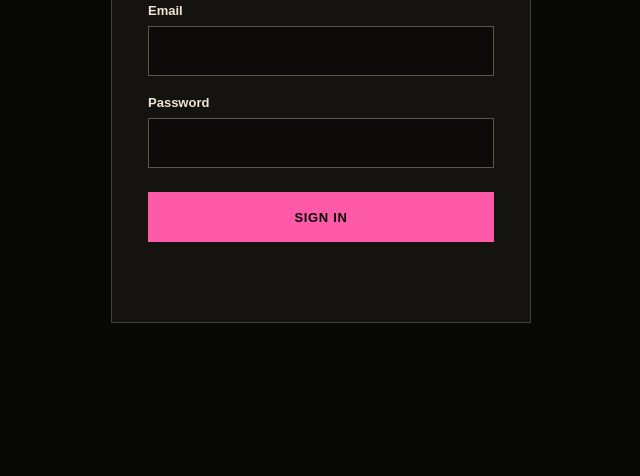
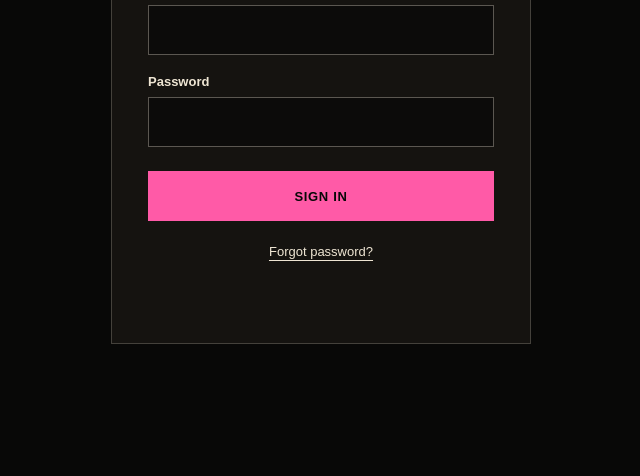
Before and after one commit to llivichuzhcadesign-ux/la-vaca-loca-records, a plain HTML site: page admin/login.html in a window 1280 px wide. Shown: the part 324-800 px from the top of the page, without its empty margins (319-959 px from the left). Drawn offline with Linux system fonts and the light colour scheme.

Commit message:
Add forgot-password recovery link to admin login

```diff
--- a/admin/login.html
+++ b/admin/login.html
@@ -11,8 +11,8 @@
 button{display:block;width:100%;min-height:50px;padding:13px;margin-top:24px;border:0;border-radius:0;background:#ff5aa7;color:#080807;font:inherit;font-size:13px;font-weight:900;text-transform:uppercase;letter-spacing:.05em;cursor:pointer}
 button:disabled{opacity:.6;cursor:wait}
 button:focus-visible{outline:2px solid #eee5d3;outline-offset:3px}
-#error{color:#ffb5b5;min-height:20px}
+#error{color:#ffb5b5;min-height:20px}.recovery-link{text-align:center;margin:19px 0 0}.recovery-link a{color:#eee5d3;font-size:13px;text-underline-offset:4px}.recovery-link a:hover{color:#ff5aa7}
 @media(max-width:380px){.panel{padding:22px}h1{margin-top:20px}}
-</style></head><body><main class="panel"><div class="brand">LA VACA LOCA RECORDS</div><h1>Admin sign in</h1><p>Manage your website securely.</p><form id="form"><label for="email">Email</label><input type="email" id="email" autocomplete="username" required><label for="password">Password</label><input type="password" id="password" autocomplete="current-password" required><button id="submit">Sign in</button></form><p id="error" role="alert"></p></main><script>
+</style></head><body><main class="panel"><div class="brand">LA VACA LOCA RECORDS</div><h1>Admin sign in</h1><p>Manage your website securely.</p><form id="form"><label for="email">Email</label><input type="email" id="email" autocomplete="username" required><label for="password">Password</label><input type="password" id="password" autocomplete="current-password" required><button id="submit">Sign in</button></form><p class="recovery-link"><a href="./forgot-password.html">Forgot password?</a></p><p id="error" role="alert"></p></main><script>
 const form=document.getElementById('form'),error=document.getElementById('error');form.addEventListener('submit',async event=>{event.preventDefault();error.textContent='';const btn=document.getElementById('submit');btn.disabled=true;try{const response=await fetch('../api/auth/login',{method:'POST',headers:{'content-type':'application/json'},body:JSON.stringify({email:document.getElementById('email').value,password:document.getElementById('password').value})});const data=await response.json();if(!response.ok)throw Error(data.error||'Sign in failed');location.replace('./')}catch(e){error.textContent=e.message}finally{btn.disabled=false}});if(location.search.includes('setup'))error.textContent='Admin setup is not complete. Configure Cloudflare D1 first.';
 </script></body></html>
```
